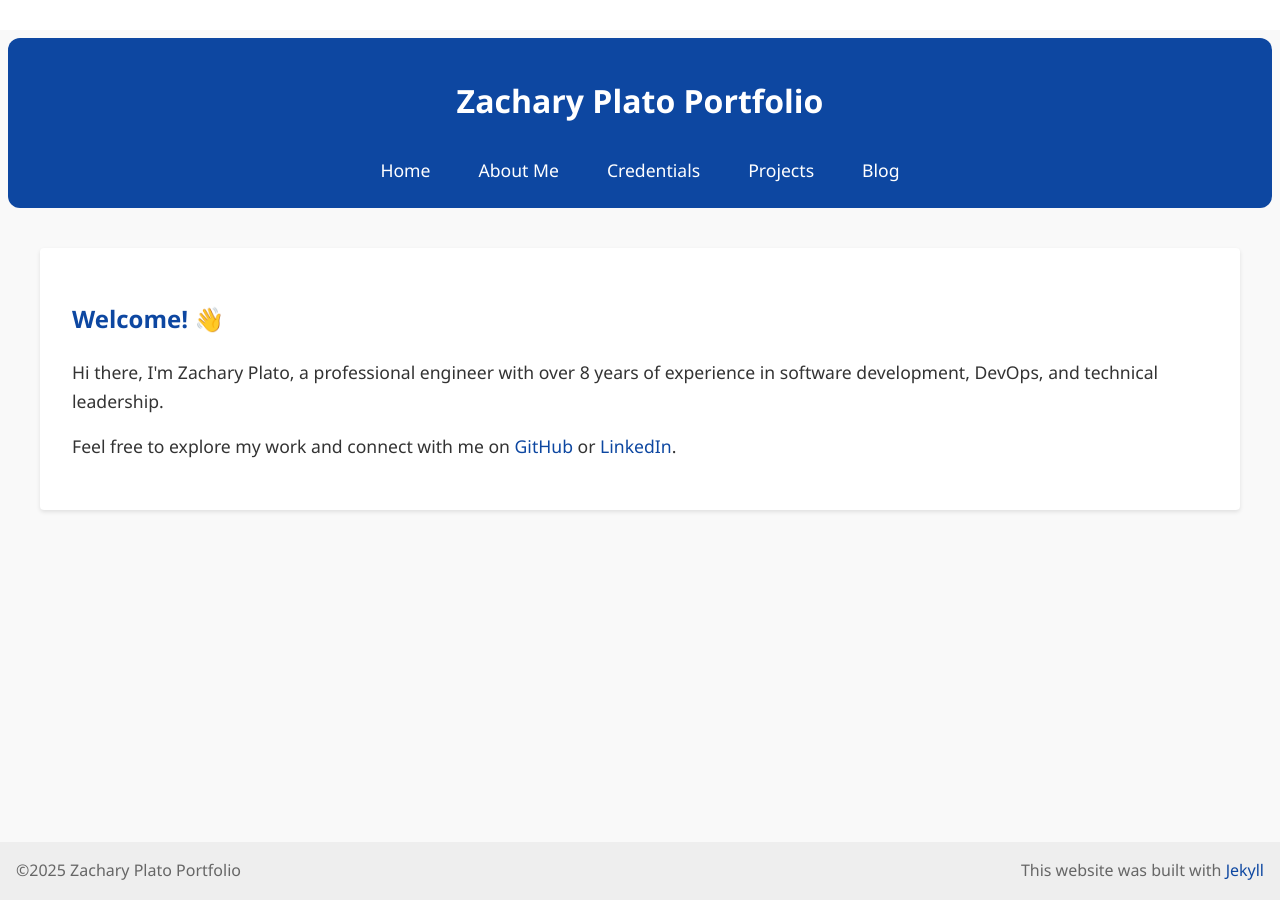
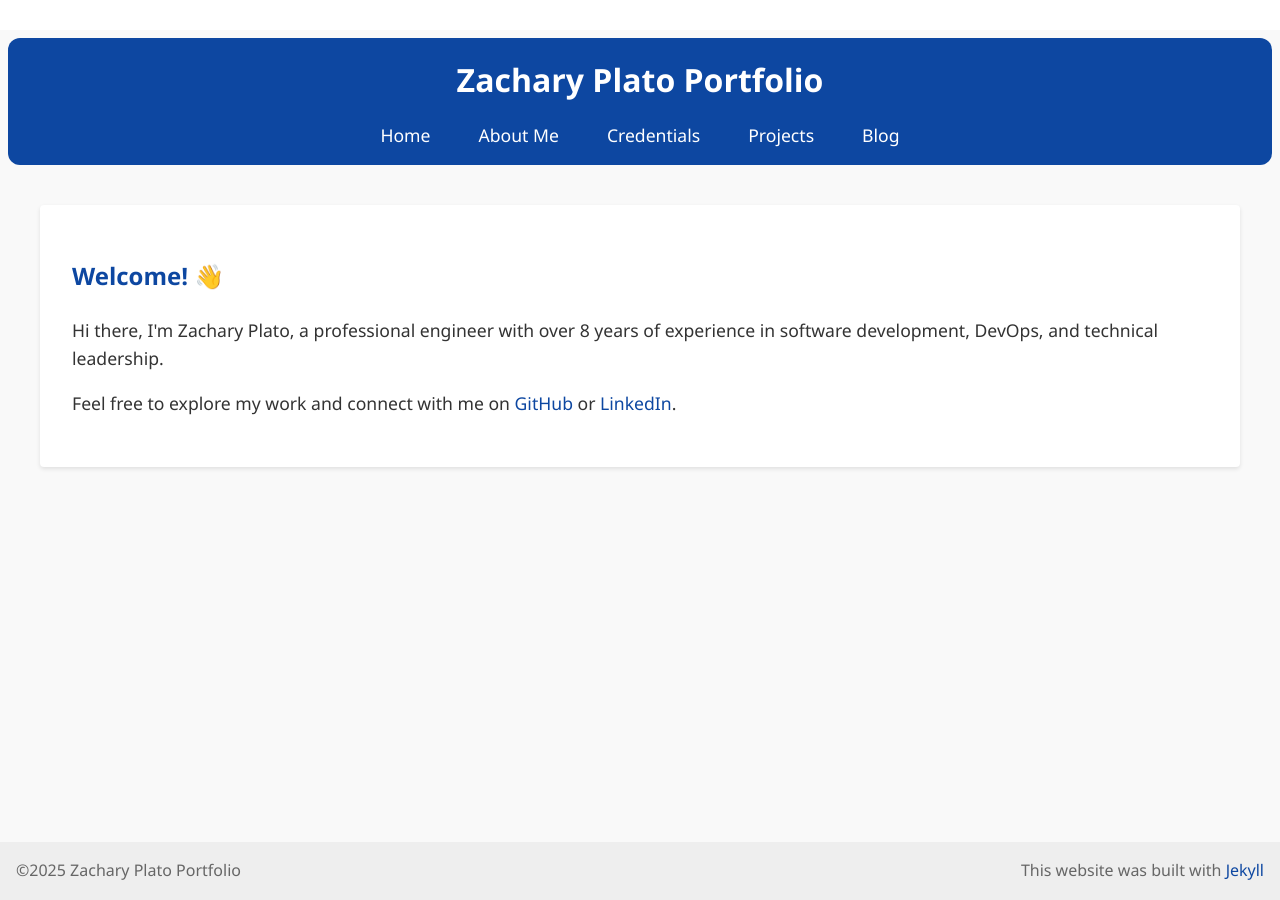
Before and after one commit to zplato/zplato.github.io, a Jekyll site: the page built from index.html, in a window 1280 px wide. Built offline with Jekyll 4.4.1, drawn with Linux system fonts in a browser that asks for light colours.

Commit message:
init site

```diff
--- a/_layouts/default.html
+++ b/_layouts/default.html
@@ -11,10 +11,13 @@
       top: 0;
       z-index: 1000;
       background-color: #0d47a1;
+      padding: 0.5rem 0;
     }
 
     header h1 {
       color: white !important;
+      margin: 0;
+      padding: 0.5rem 0;
     }
 
     nav ul {
@@ -45,7 +48,7 @@
         position: fixed;
         top: 0;
         left: 0;
-        padding: 8rem 0 2rem 0;
+        padding: 5rem 0 2rem 0;
         z-index: 998;
         pointer-events: none;
       }
@@ -116,7 +119,7 @@
 <header>
   <h1>{{ site.title }}</h1>
   <div class="hamburger" id="hamburger">
-    <span></span>
+    <span></span> <!-- Create lines of hamburger menu -->
     <span></span>
     <span></span>
   </div>
```
